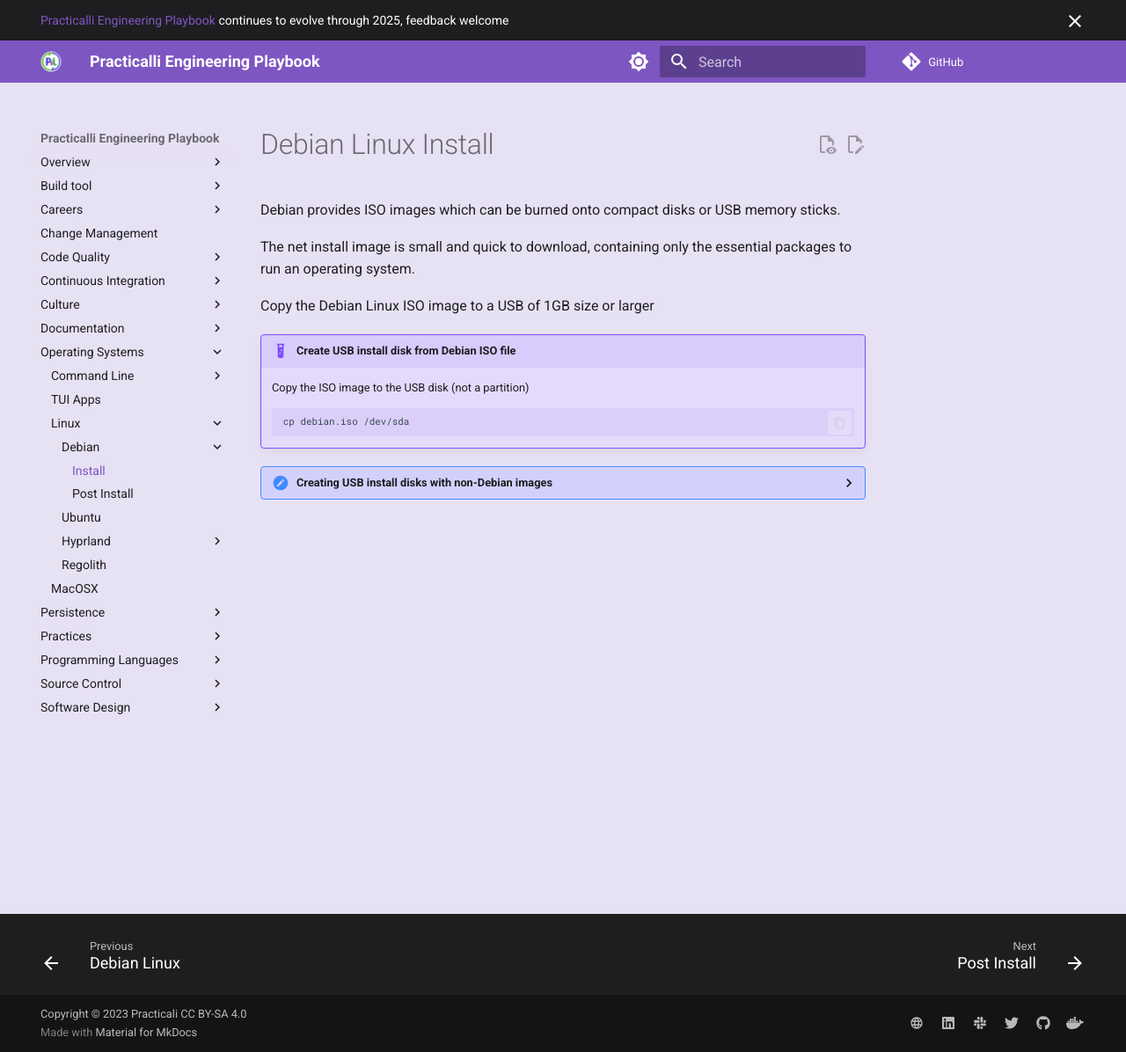
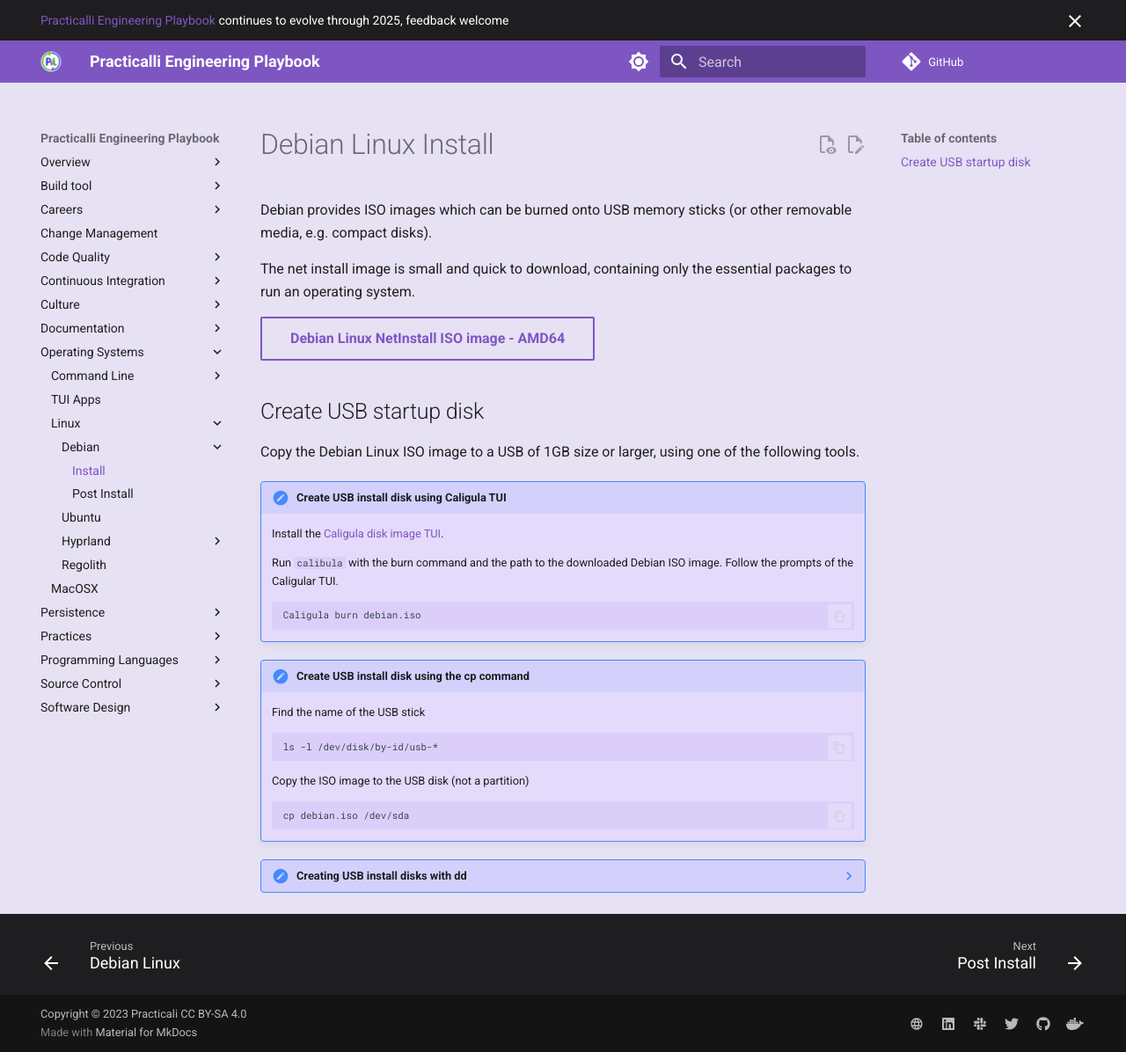
Before and after one commit to practicalli/engineering-playbook, an MkDocs documentation site: the page built from docs/os/debian-linux/install.md, in a window 1280 px wide and 1196 px high. Shown: the whole window at 88% size. Built offline with MkDocs 1.6.1 and Material for MkDocs 9.7.7, drawn with Linux system fonts in a browser that asks for light colours; plug-ins that fetch from the network failed and are left out; comment, search, counter and statistics services are not loaded.

Commit message:
os: update debian install with caligula tui tool

````diff
--- a/docs/os/debian-linux/install.md
+++ b/docs/os/debian-linux/install.md
@@ -1,22 +1,40 @@
 # Debian Linux Install
 
-Debian provides ISO images which can be burned onto compact disks or USB memory sticks.
+Debian provides ISO images which can be burned onto  USB memory sticks (or other removable media, e.g. compact disks).
 
 The net install image is small and quick to download, containing only the essential packages to run an operating system.
 
-Copy the Debian Linux ISO image to a USB of 1GB size or larger
+[Debian Linux NetInstall ISO image - AMD64](https://cdimage.debian.org/debian-cd/current/amd64/iso-cd/debian-13.1.0-amd64-netinst.iso){.md-button}
 
-!!! EXAMPLE "Create USB install disk from Debian ISO file"
+
+## Create USB startup disk
+
+Copy the Debian Linux ISO image to a USB of 1GB size or larger, using one of the following tools.
+
+!!! NOTE "Create USB install disk using Caligula TUI"
+    Install the [Caligula disk image TUI](https://practical.li/engineering-playbook/os/tui/#caligula).
+
+    Run `calibula` with the burn command and the path to the downloaded Debian ISO image.  Follow the prompts of the Caligular TUI.
+
+    ```shell
+    Caligula burn debian.iso
+    ```
+
+!!! NOTE "Create USB install disk using the cp command"
+
+    Find the name of the USB stick
+
+    ```shell
+    ls -l /dev/disk/by-id/usb-*
+    ```
+
     Copy the ISO image to the USB disk (not a partition)
+
     ```shell
     cp debian.iso /dev/sda
     ```
 
-??? HINT "Creating USB install disks with non-Debian images"
-    Find the name of the USB stick
-    ```shell
-    ls -l /dev/disk/by-id/usb-*
-    ```
+??? NOTE "Creating USB install disks with dd"
 
     Copy the image using the name of the USB Stick
     ```shell
````
